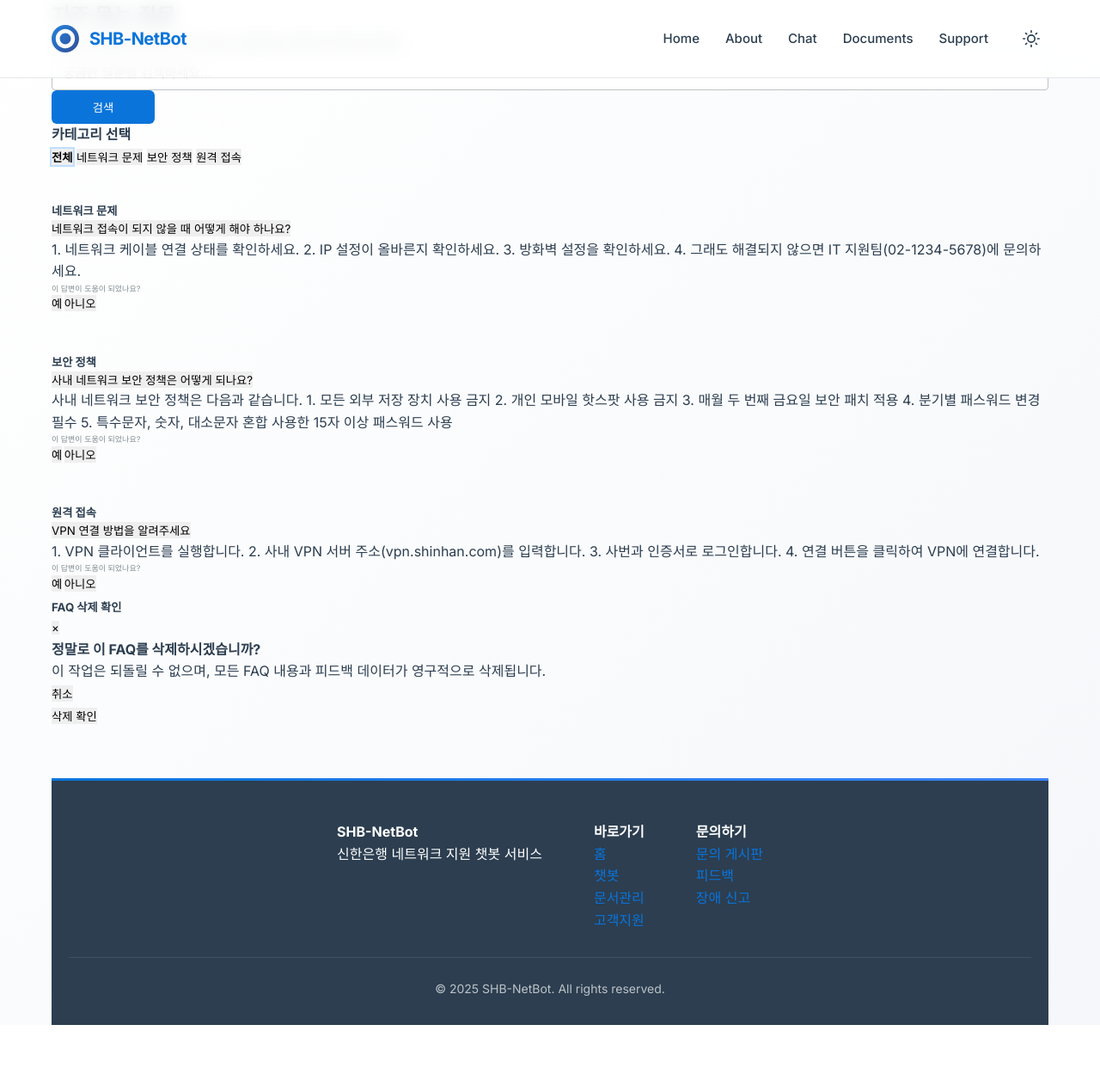
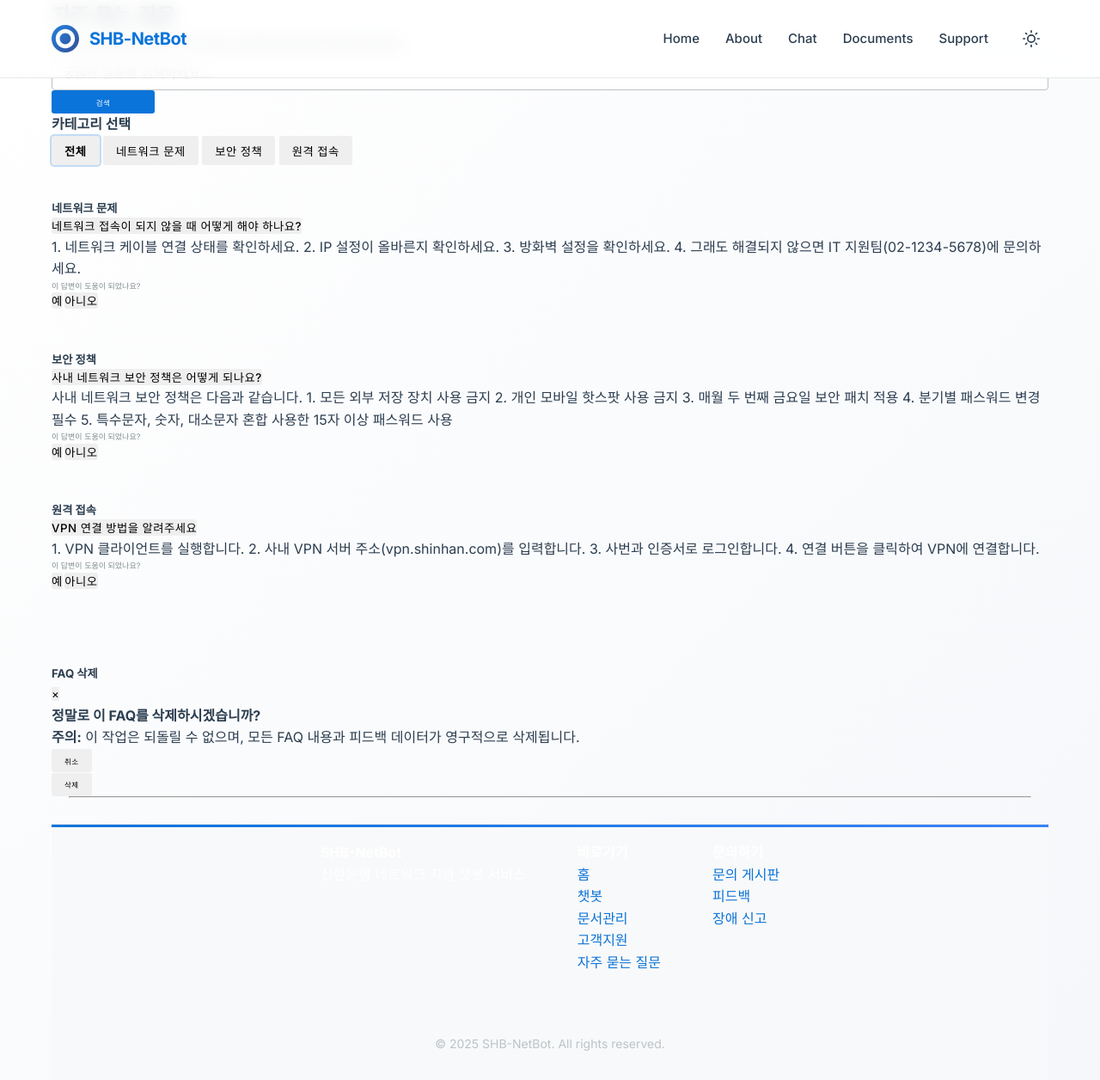
Before and after one commit to kshwan9170/SHB-NETBOT, a Flask app: page /faq in a window 1280 px wide. Shown: the whole page at 86% size. Before the commit the page ends 1192 px from the top, so only its background shows below. Run offline with Flask 3, Linux system fonts and the light colour scheme; data comes from the database, SQL or seed files in the repository.

Commit message:
Enhance user experience by improving the look and feel of the interface
Refactors FAQ deletion confirmation modal, standardizes button styles, and improves footer appearance in `templates/faq_list.html`.

Replit-Commit-Author: Agent
Replit-Commit-Session-Id: caea7a9a-f971-4013-acb2-bcedbda1cad0
Replit-Commit-Screenshot-Url: https://storage.googleapis.com/screenshot-production-us-central1/a337cdeb-84f2-4532-a3e1-f817ff1519f9/875b7bcf-53eb-4efd-9f81-99485daeafca.jpg

```diff
--- a/templates/faq_list.html
+++ b/templates/faq_list.html
@@ -349,10 +349,10 @@
 <!-- FAQ 삭제 확인 모달 -->
 <div class="modal fade" id="deleteFaqModal" tabindex="-1" role="dialog" aria-labelledby="deleteFaqModalLabel" aria-hidden="true">
     <div class="modal-dialog modal-dialog-centered" role="document">
-        <div class="modal-content border-0 shadow">
+        <div class="modal-content border-0 shadow-lg">
             <div class="modal-header bg-danger text-white">
-                <h5 class="modal-title" id="deleteFaqModalLabel">
-                    <i class="fas fa-exclamation-triangle mr-2"></i>FAQ 삭제 확인
+                <h5 class="modal-title font-weight-bold" id="deleteFaqModalLabel">
+                    <i class="fas fa-exclamation-triangle mr-2"></i>FAQ 삭제
                 </h5>
                 <button type="button" class="close text-white" data-dismiss="modal" aria-label="Close">
                     <span aria-hidden="true">&times;</span>
@@ -360,23 +360,23 @@
             </div>
             <div class="modal-body p-4">
                 <div class="text-center mb-4">
-                    <div class="mb-3">
-                        <i class="fas fa-trash-alt fa-3x text-danger mb-3"></i>
-                        <h4>정말로 이 FAQ를 삭제하시겠습니까?</h4>
+                    <div class="mb-4">
+                        <i class="fas fa-trash-alt fa-4x text-danger mb-3"></i>
+                        <h4 class="font-weight-bold">정말로 이 FAQ를 삭제하시겠습니까?</h4>
                     </div>
-                    <p class="alert alert-warning">
-                        <i class="fas fa-info-circle mr-1"></i>
-                        이 작업은 되돌릴 수 없으며, 모든 FAQ 내용과 피드백 데이터가 영구적으로 삭제됩니다.
-                    </p>
+                    <div class="alert alert-warning py-3">
+                        <i class="fas fa-exclamation-circle mr-2"></i>
+                        <strong>주의:</strong> 이 작업은 되돌릴 수 없으며, 모든 FAQ 내용과 피드백 데이터가 영구적으로 삭제됩니다.
+                    </div>
                 </div>
             </div>
-            <div class="modal-footer bg-light">
-                <button type="button" class="btn btn-lg btn-secondary" data-dismiss="modal">
+            <div class="modal-footer bg-light d-flex justify-content-center">
+                <button type="button" class="btn btn-lg btn-secondary px-4 mx-2" data-dismiss="modal">
                     <i class="fas fa-times mr-1"></i> 취소
                 </button>
                 <form id="deleteFaqForm" method="POST" class="d-inline">
-                    <button type="submit" class="btn btn-lg btn-danger">
-                        <i class="fas fa-trash-alt mr-1"></i> 삭제 확인
+                    <button type="submit" class="btn btn-lg btn-danger px-4 mx-2">
+                        <i class="fas fa-trash-alt mr-1"></i> 삭제
                     </button>
                 </form>
             </div>
@@ -386,8 +386,13 @@
 
 <!-- 피드백 응답 모달 - 인라인 피드백으로 대체 -->
 
+    <!-- 푸터 구분선 -->
+    <div class="container mt-5">
+        <hr class="border-top border-light">
+    </div>
+
     <!-- 푸터 -->
-    <footer class="footer">
+    <footer class="footer mt-5">
         <div class="container">
             <div class="footer-content">
                 <div class="footer-section">
@@ -401,6 +406,7 @@
                         <li><a href="/#chat">챗봇</a></li>
                         <li><a href="/#documents">문서관리</a></li>
                         <li><a href="/#support">고객지원</a></li>
+                        <li><a href="/faq">자주 묻는 질문</a></li>
                     </ul>
                 </div>
                 <div class="footer-section">
@@ -425,30 +431,78 @@
     <script src="{{ url_for('static', filename='js/modern.js') }}"></script>
 
     <style>
+        /* 전체 스타일 통일 */
+        body {
+            --primary-color: #0c73d7;
+            --secondary-color: #6c757d;
+            --danger-color: #dc3545;
+            --warning-color: #ffc107;
+            --success-color: #28a745;
+            --light-color: #f8f9fa;
+            --border-radius: 0.5rem;
+            --shadow-sm: 0 .125rem .25rem rgba(0,0,0,.075);
+            --shadow: 0 .5rem 1rem rgba(0,0,0,.15);
+            --shadow-lg: 0 1rem 3rem rgba(0,0,0,.175);
+            --transition-time: 0.3s;
+        }
+
+        /* 모달 스타일 향상 */
+        .modal {
+            overflow-y: auto;
+        }
+
+        .modal-dialog {
+            margin-top: 10vh;
+        }
+
+        .modal-content {
+            border-radius: var(--border-radius);
+        }
+
+        /* 버튼 일관성 */
+        .btn {
+            font-weight: 500;
+            letter-spacing: 0.5px;
+            border-radius: 0.3rem;
+            transition: all 0.2s ease-in-out;
+        }
+
+        .btn-lg {
+            padding: 0.75rem 1.5rem;
+        }
+
+        .btn-primary, .btn-danger, .btn-secondary {
+            text-transform: uppercase;
+            font-size: 0.85rem;
+        }
+
         /* FAQ 카드 호버 효과 */
         .hover-shadow {
-            transition: all 0.3s ease;
+            transition: all var(--transition-time) ease;
         }
+
         .hover-shadow:hover {
             transform: translateY(-3px);
-            box-shadow: 0 10px 20px rgba(0,0,0,0.1) !important;
+            box-shadow: var(--shadow) !important;
         }
 
         /* 토글 아이콘 애니메이션 */
         .toggle-icon {
-            transition: transform 0.3s ease;
+            transition: transform var(--transition-time) ease;
             display: inline-block;
         }
+
         .collapsed .toggle-icon {
             transform: rotate(0deg);
         }
+
         .btn-link:not(.collapsed) .toggle-icon {
             transform: rotate(90deg);
         }
 
         /* 필터 버튼 강조 효과 */
         .category-btn.active {
-            box-shadow: 0 0 0 0.2rem rgba(0,123,255,.25);
+            box-shadow: 0 0 0 0.2rem rgba(12, 115, 215, 0.25);
             font-weight: bold;
         }
 
@@ -456,8 +510,31 @@
         .feedback-btn {
             transition: all 0.2s ease;
         }
+
         .feedback-btn:hover {
             transform: scale(1.05);
+        }
+
+        /* 푸터 개선 */
+        .footer {
+            padding-top: 2rem;
+            background-color: #f8f9fa;
+            margin-top: 3rem;
+            border-top: 1px solid rgba(0,0,0,0.05);
+        }
+
+        .footer-content {
+            padding-bottom: 1.5rem;
+        }
+
+        .footer a {
+            color: var(--primary-color);
+            transition: color 0.2s;
+        }
+
+        .footer a:hover {
+            color: #0056b3;
+            text-decoration: none;
         }
     </style>
 
```
Also changed, not shown: 1 other file.
